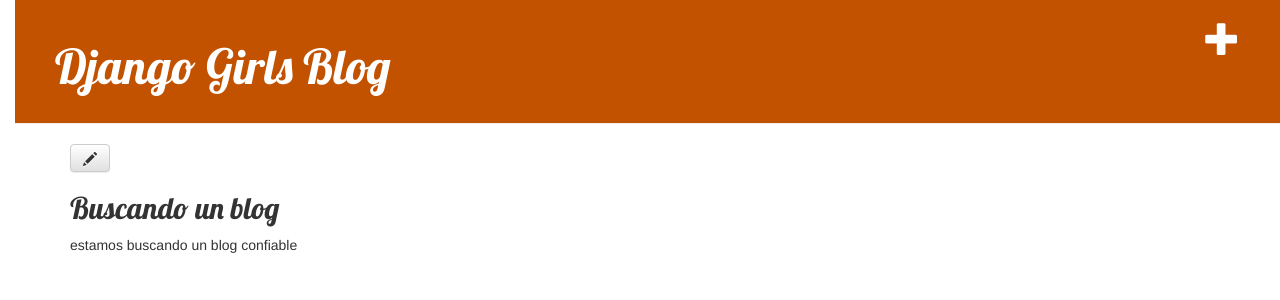
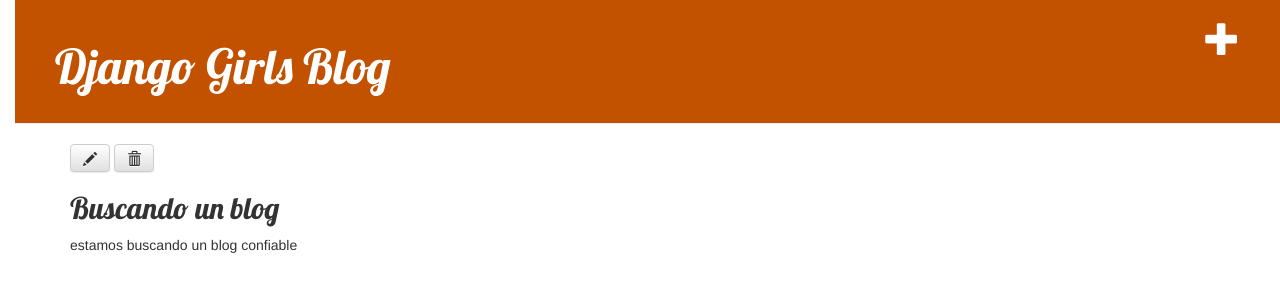
Before and after one commit to alvaro865/Pweb2_lab_05, a Django app: page /post/1/ in a window 1280 px wide. Shown: the top 300 px of the page. Run offline with Django 3.2, Linux system fonts and the light colour scheme; a user stored in the database is signed in; data comes from the database, SQL or seed files in the repository; some libraries are stand-ins or nearby versions.

Commit message:
agregando la url para eliminar post

```diff
--- a/django/blog/templates/blog/post_detail.html
+++ b/django/blog/templates/blog/post_detail.html
@@ -9,7 +9,8 @@
         {% endif %}
 
         {% if user.is_authenticated %}
-            <a class="btn btn-default" href="{% url 'post_edit' pk=post.pk%}"><span class="glyphicon glyphicon-pencil"></span></a>
+            <a class="btn btn-default" href="{% url 'post_edit' pk=post.pk %}"><span class="glyphicon glyphicon-pencil"></span></a>
+            <a class="btn btn-default" href="{% url 'post_delete' pk=post.pk %}"><span class="glyphicon glyphicon-trash"></span></a>
         {% endif %}
         <h2>{{ post.title }}</h2>
         <p>{{ post.text|linebreaksbr }}</p>
```
